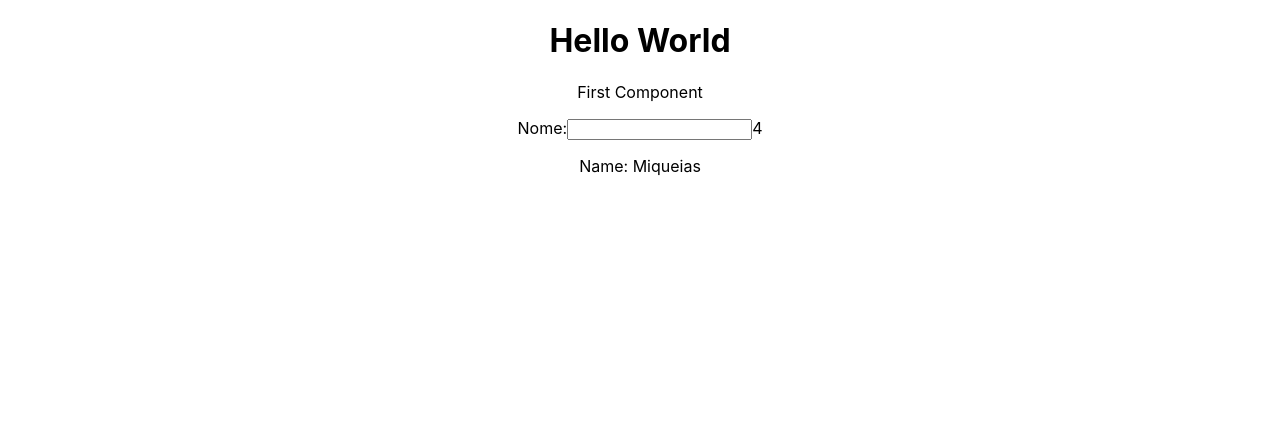
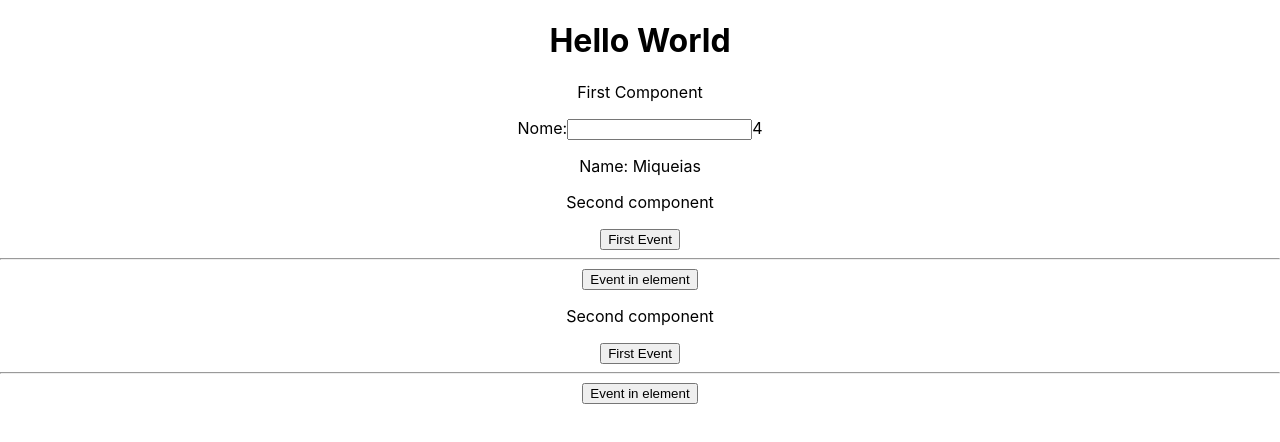
Before and after one commit to Miqueias92/curso-react, a React (Create React App) app in the folder todo-project/: page / in a window 1280 px wide. Shown: the top 442 px of the page. Built offline with nearby package versions, Linux system fonts and the light colour scheme.

Commit message:
Second component and React events

```diff
--- a/todo-project/src/App.js
+++ b/todo-project/src/App.js
@@ -1,5 +1,6 @@
 import './App.css';
 
+import AnotherComponent from './components/AnotherComponent';
 import FirstComponent from './components/FirstComponent';
 
 function App() {
@@ -7,6 +8,7 @@ function App() {
     <div className="App">
       <h1>Hello World</h1>
       <FirstComponent/>
+      <AnotherComponent/>
     </div>
   );
 }
--- /dev/null
+++ b/todo-project/src/components/AnotherComponent.js
@@ -0,0 +1,20 @@
+function AnotherComponent() {
+    const handleClick = () => {
+        console.log('Clicou no botão')
+    };
+
+    return (
+        <div>
+            <p>Second component</p>
+            <button onClick={handleClick}>
+                First Event
+            </button>
+            <hr/>
+            <button onClick={()=> console.log("Event in element")}>
+                Event in element
+            </button>
+        </div>
+    );
+}
+
+export default AnotherComponent;
--- a/todo-project/src/components/FirstComponent.js
+++ b/todo-project/src/components/FirstComponent.js
@@ -1,3 +1,5 @@
+import AnotherComponent from "./AnotherComponent";
+
 function FirstComponent() {
     // any comment
     const name = "Miqueias";
@@ -12,6 +14,7 @@ function FirstComponent() {
             {2 + 2}
 
             <p>Name: {name}</p>
+            <AnotherComponent/>
         </div>
     )
 }
```
